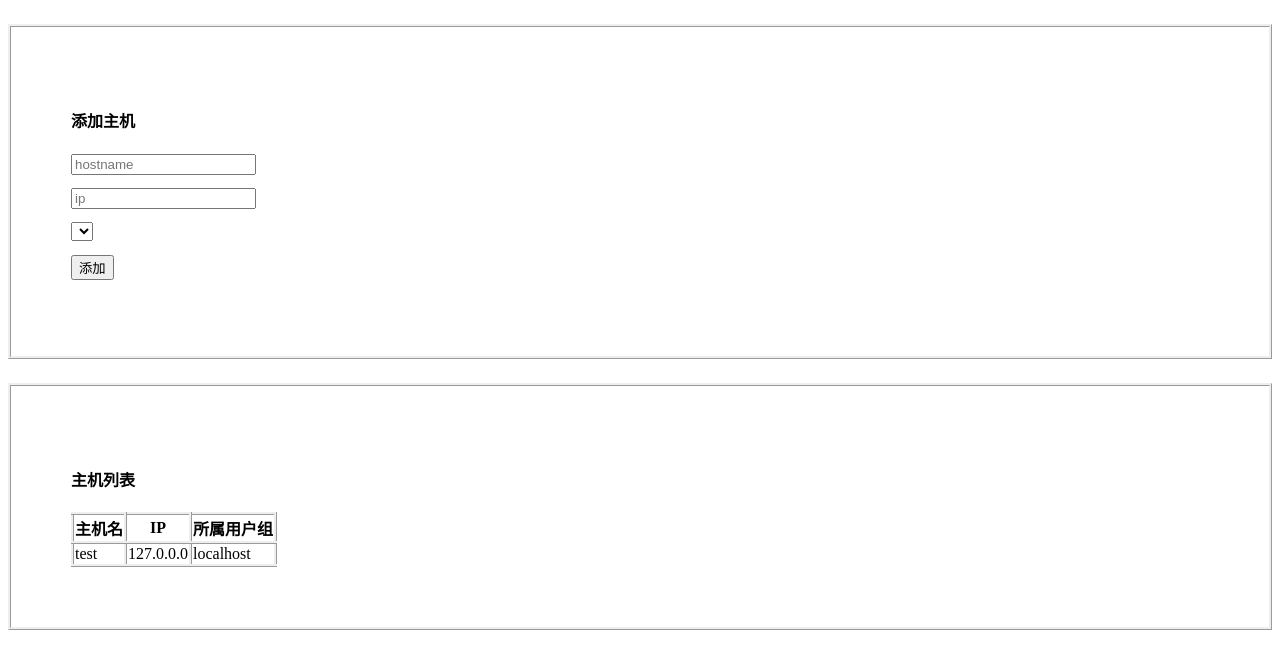
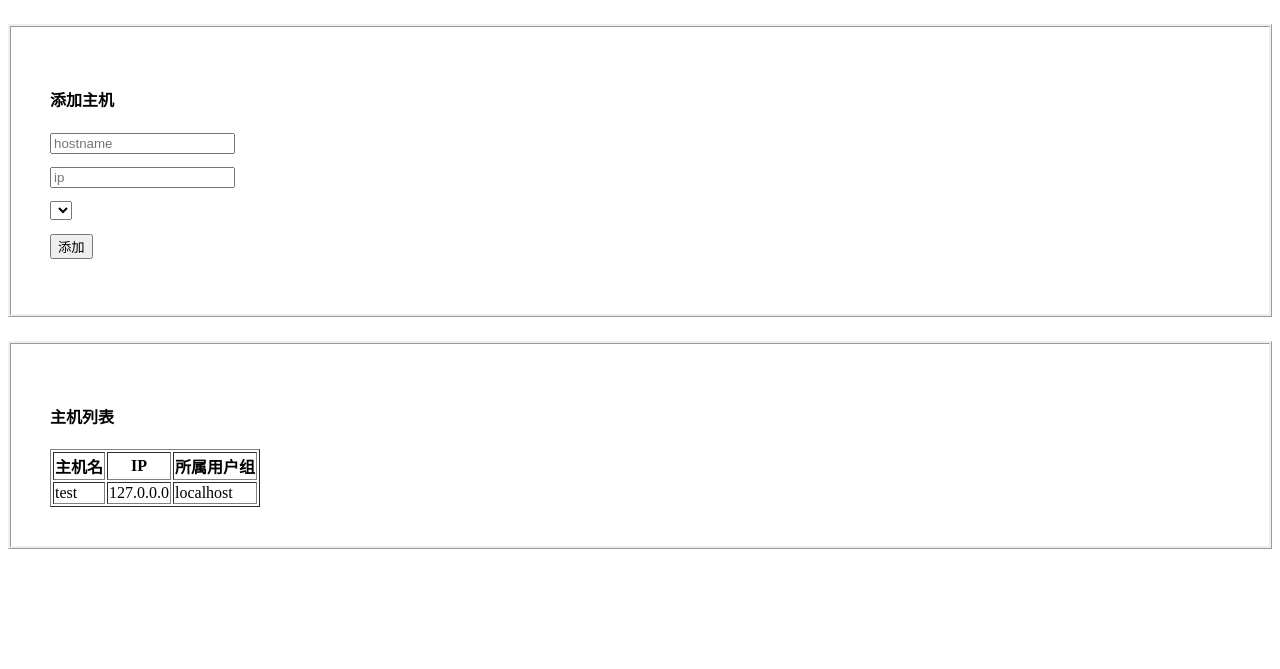
Before and after one commit to bobbyquennell/Testing, a Django app: page /app/host/ in a window 1280 px wide. Shown: the top 669 px of the page. Run offline with Django 3.2, Linux system fonts and the light colour scheme; lists and menus that the app fills with data are empty.

Commit message:
Merge branch 'master' into pr/1
# Conflicts:
#	templates/host.html

```diff
--- a/static/css/host.css
+++ b/static/css/host.css
@@ -1,21 +1,22 @@
 
 .container {
     border: ridge;
-    padding: 60px;
+    padding: 39px;
     margin-top:1.5em;
 }
 
 .col-left{
-    width:30%;
+    width:80%;
+
 }
 
-.col-left input, .col-left select {
+.col-left input,select {
     display: block;
     margin-top: 1em;
 
 }
 
-.table table, table th, table td {
-    border: ridge;
-    border-collapse: collapse;
+/*.table tr {*/
+    /*/!*border: ridge;*!/*/
+    /*border-collapse: collapse;*/
 }
--- a/templates/host.html
+++ b/templates/host.html
@@ -1,7 +1,7 @@
 <html>
 <head>
     <meta charset="utf-8">
-    <link rel="stylesheet"  href="/static/css/host.css" />
+    <link rel="stylesheet"  href="/static/css/host.css">
 </head>
 
 <body>
@@ -19,7 +19,7 @@
 </div>
 
 <div class="container">
-    <div class="table">
+
     <h4>主机列表</h4>
     <table border="1">
       <tr>
@@ -34,7 +34,7 @@
           <td>localhost</td>
       </tr>
     </table>
-    </div>
+
 </div>
 
 </body>
```
